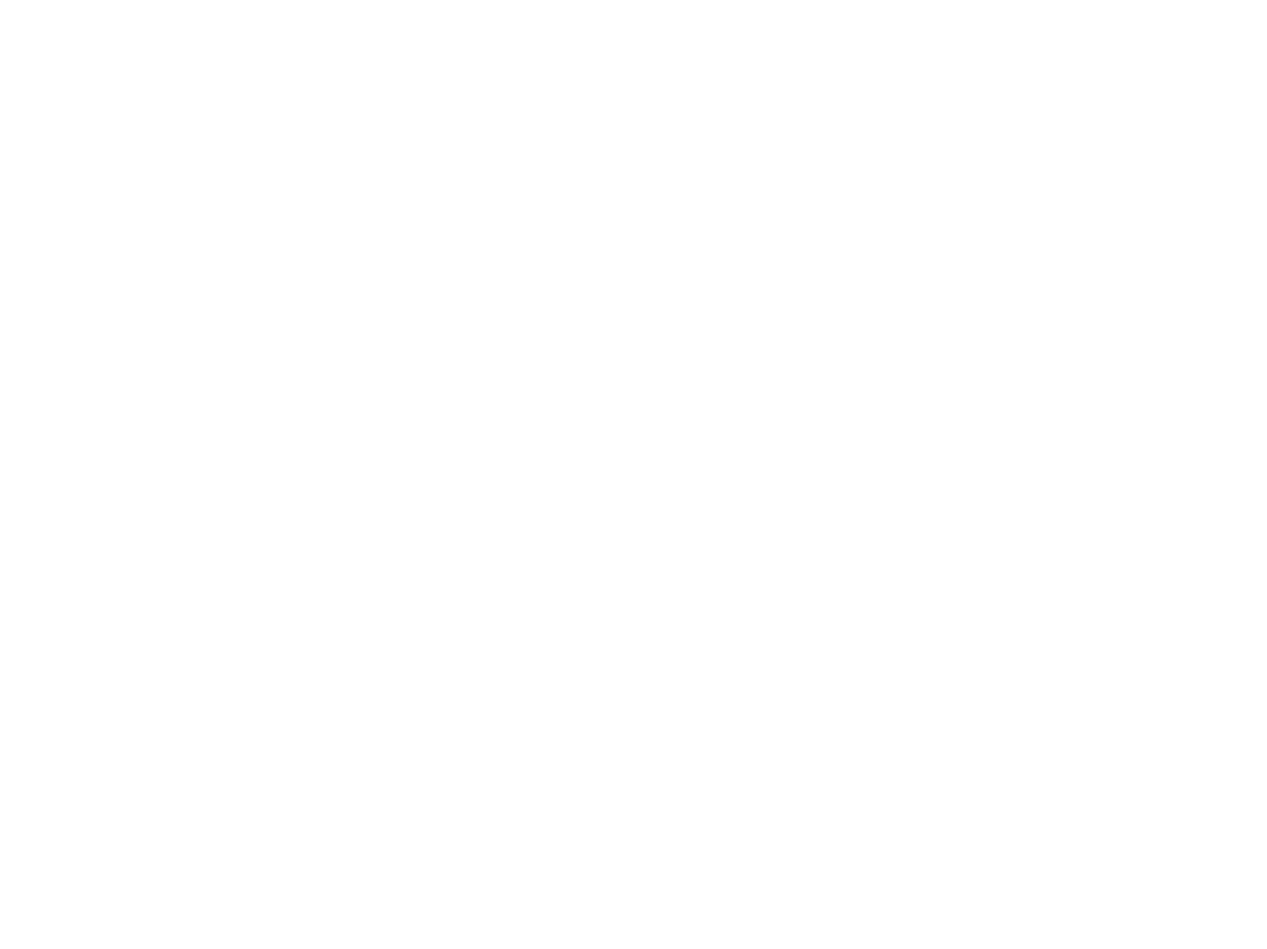
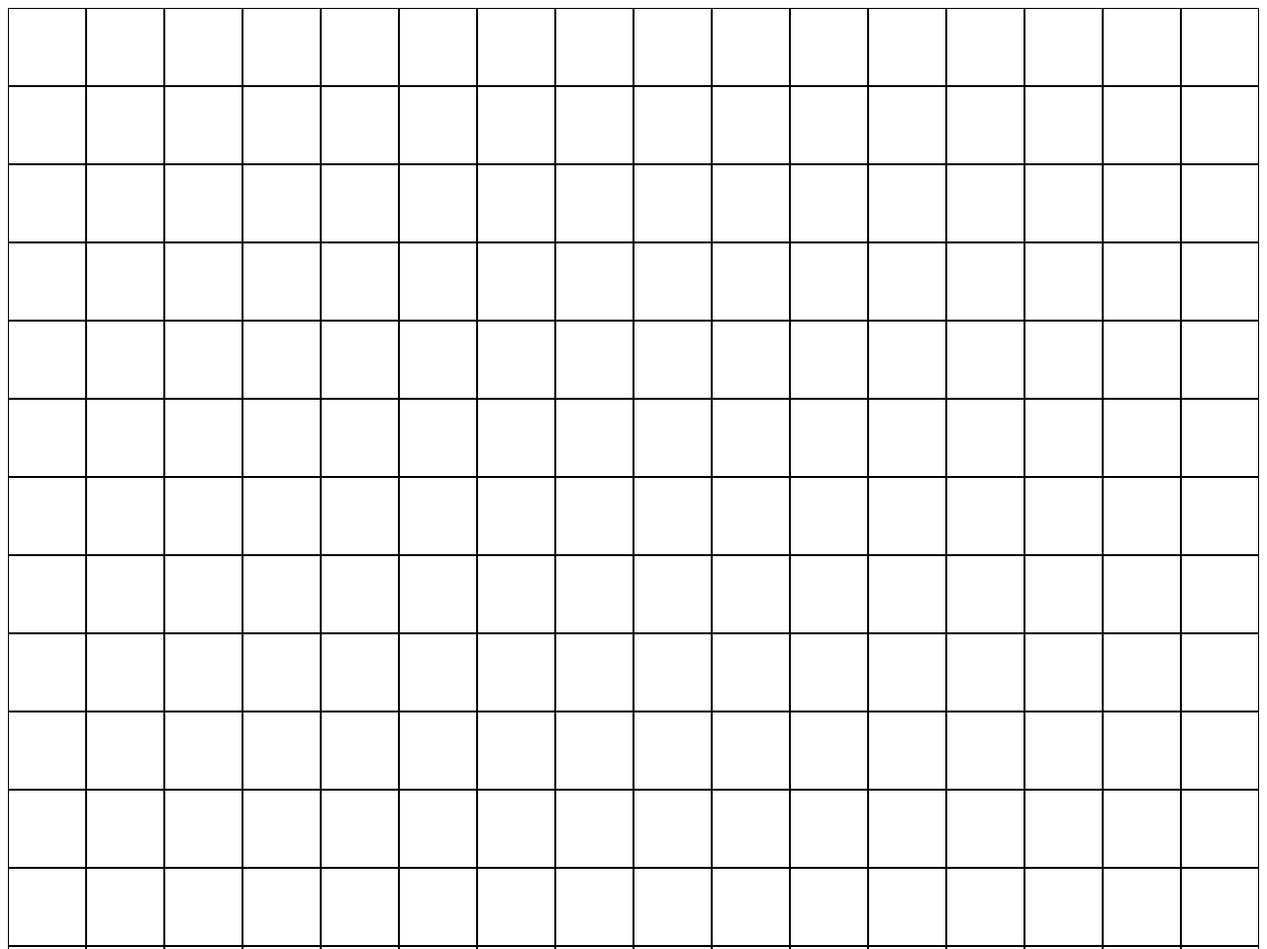
Before and after one commit to yoic1239/etch-a-sketch, a plain HTML site: page index.html in a window 1280 px wide. Shown: the top 959 px of the page at 99% size. Before the commit the page ends 800 px from the top, so only its background shows below. Drawn offline with Linux system fonts and the light colour scheme.

Commit message:
Add 16x16 grid of square divs

```diff
--- a/javascript.js
+++ b/javascript.js
@@ -1 +1,13 @@
 const container = document.querySelector('.container');
+
+for (let i = 0; i < 16; i++) {
+    const row = document.createElement('div');
+    row.classList.add('row');
+    container.appendChild(row);
+
+    for (let j = 0; j < 16; j++) {
+        const grid = document.createElement('div');
+        grid.classList.add('grid');
+        row.appendChild(grid);
+    }
+}
--- a/style.css
+++ b/style.css
@@ -1,3 +1,15 @@
 .container {
     display: flex;
+    flex-direction: column;
 }
+
+.row {
+    display: flex;
+}
+
+.grid {
+    border: 1px solid black;
+    flex: auto;
+    box-sizing: border-box;
+    aspect-ratio: 1 / 1;
+}
```
